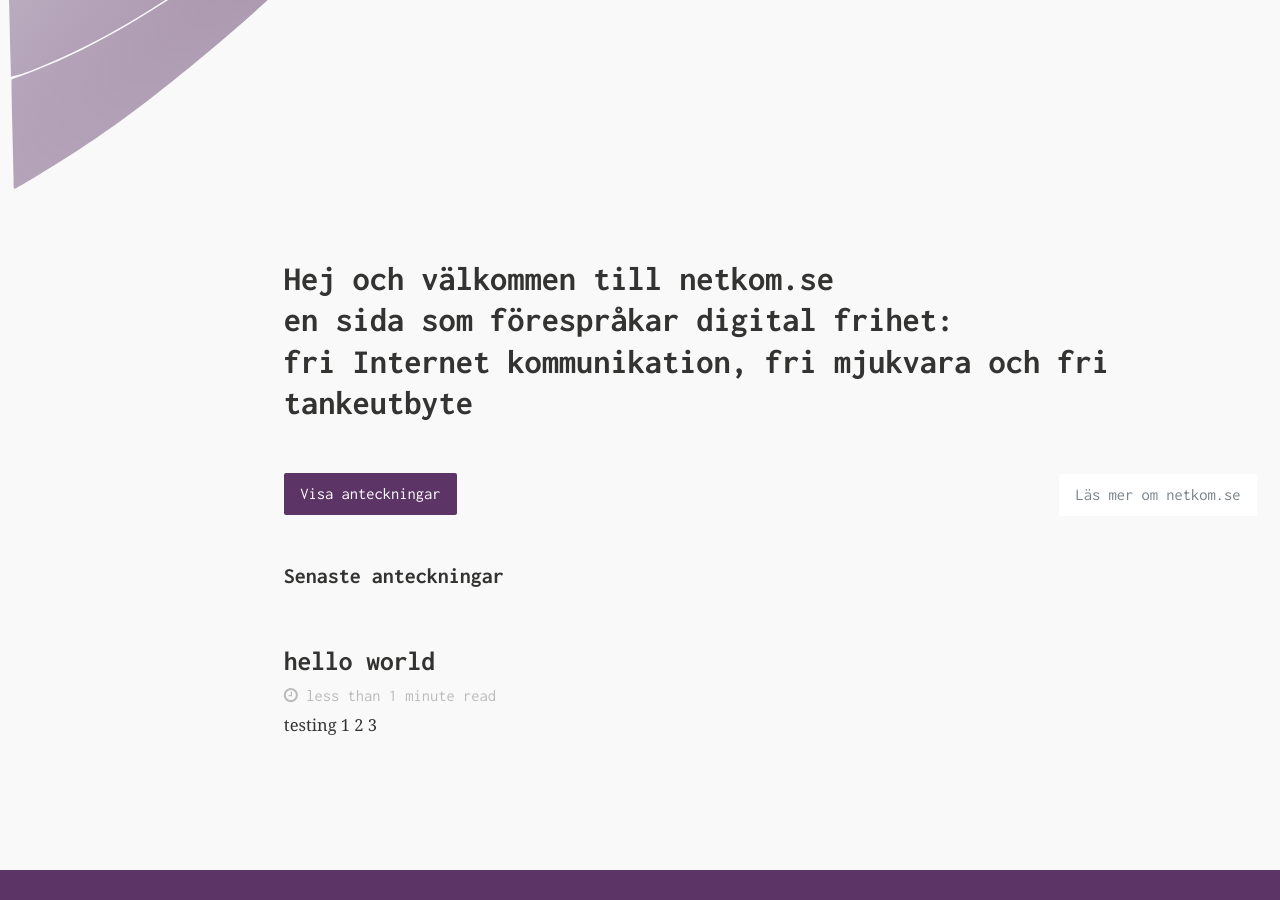
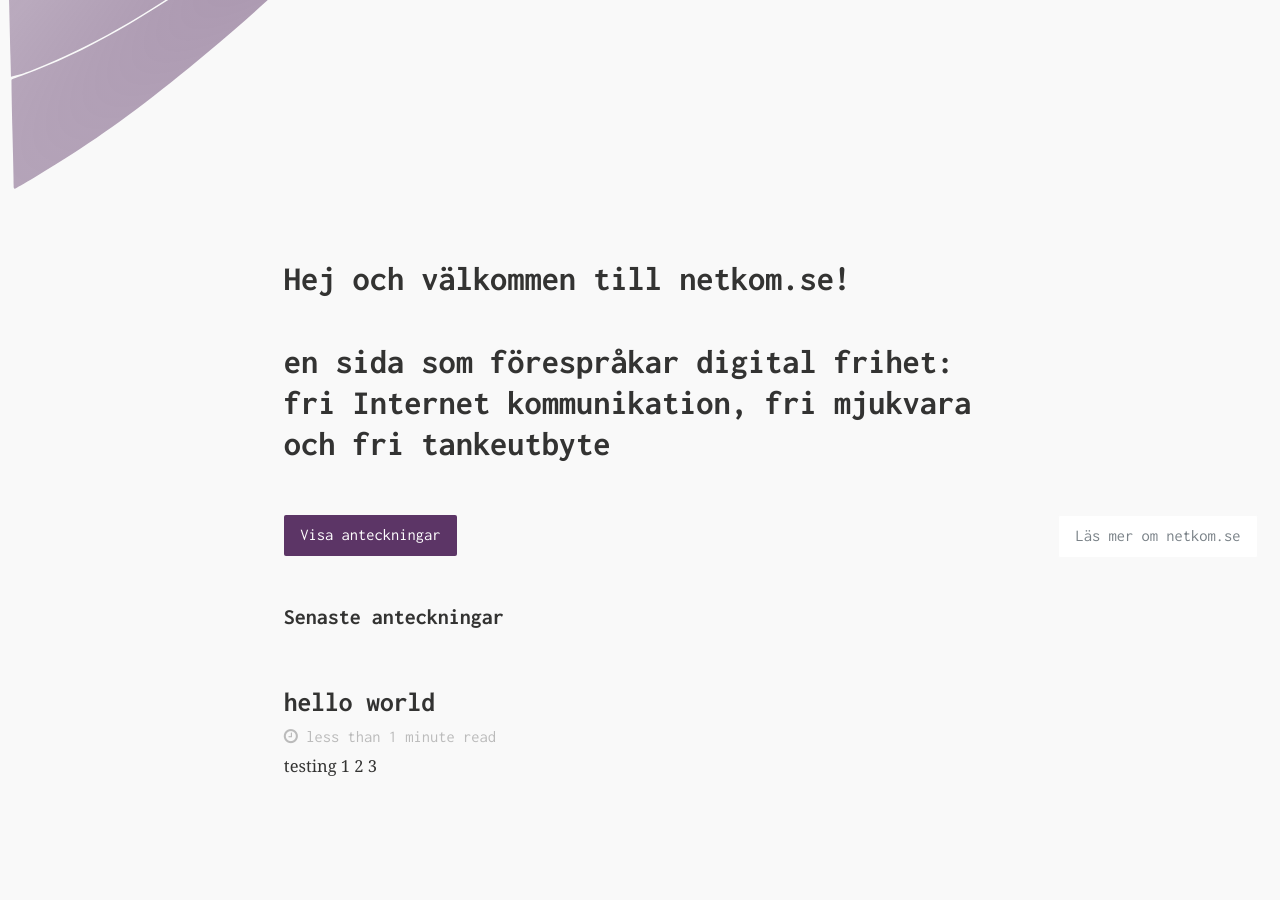
Before and after one commit to gitter-badger/www.netkom.se, a Jekyll site: the page built from index.html, in a window 1280 px wide and 900 px high, scrolled down 710 px. Built offline with Jekyll 4.4.1, drawn with Linux system fonts in a browser that asks for light colours; some web fonts are replaced; the list of posts is cut into pages by our own code.

```diff
--- a/_layouts/home.html
+++ b/_layouts/home.html
@@ -3,9 +3,11 @@ layout: archive
 ---
 
 <div id="index">
-	<h1>Hej och välkommen till netkom.se
+	<h1>Hej och välkommen till netkom.se!
+	<br>
 	<br>en sida som förespråkar digital frihet:
-	<br>fri Internet kommunikation, fri mjukvara och fri tankeutbyte</h1>
+	<br>fri Internet kommunikation, fri mjukvara
+ 	<br>och fri tankeutbyte</h1>
 	<br>
 	<a href="{{ site.url}}/about" class="btn btn--inverse pull-right">Läs mer om netkom.se</a>
 
```
